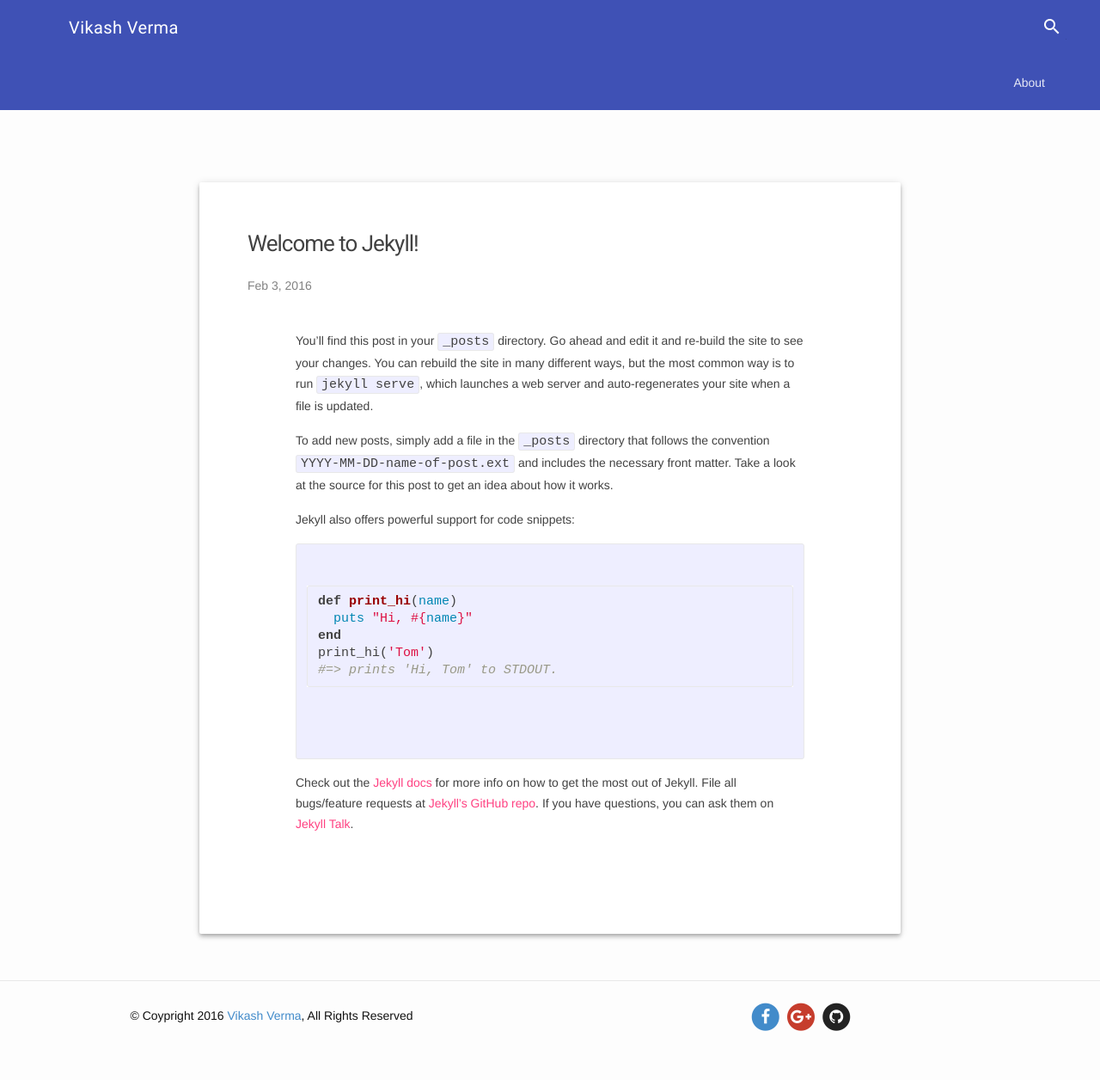
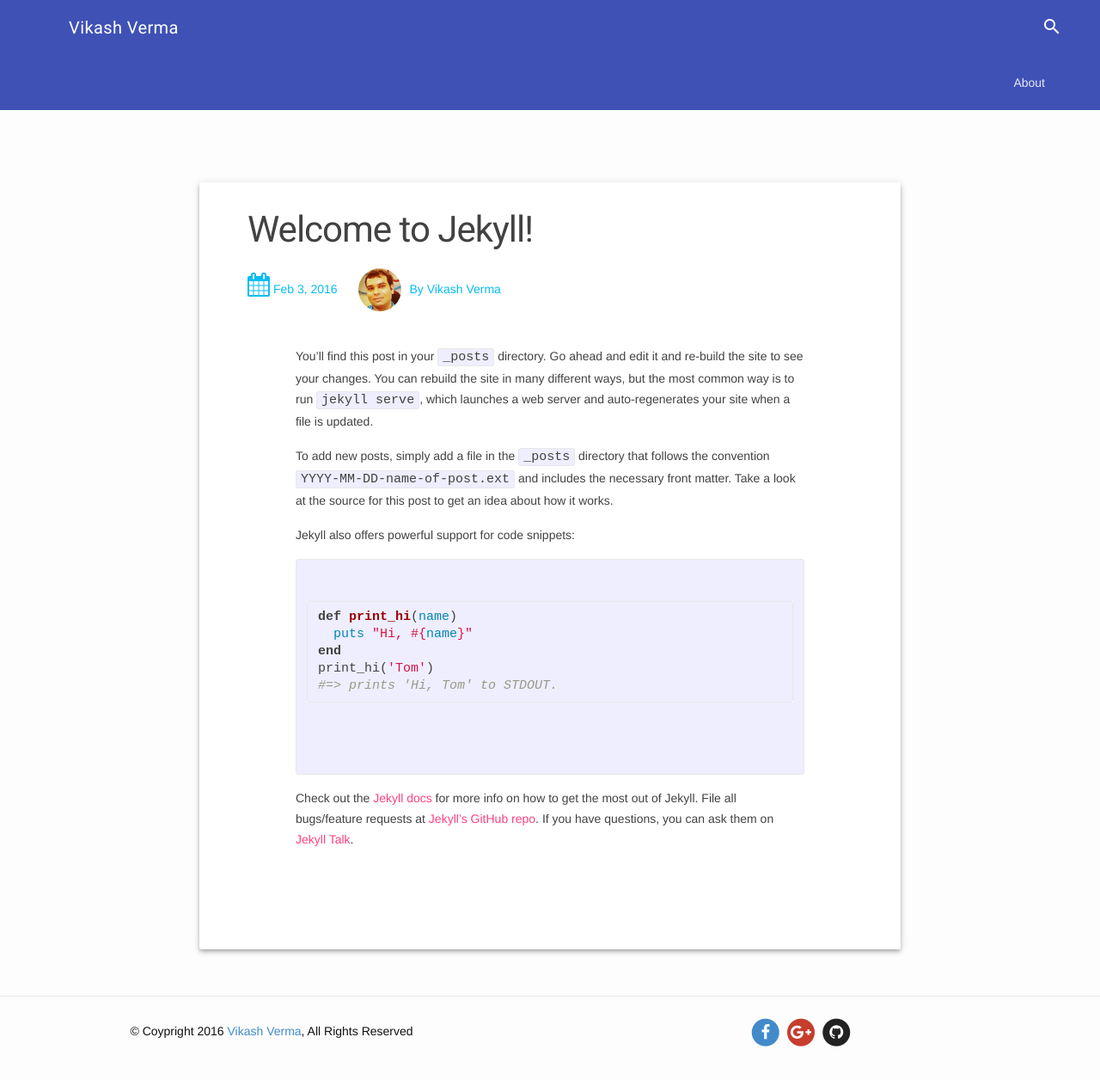
Before and after one commit to vikashvverma/vikashvverma.github.io, a Jekyll site: the page built from _posts/2016-02-03-welcome-to-jekyll.markdown, in a window 1280 px wide. Shown: the top 1256 px of the page at 86% size. Built offline with Jekyll 4.4.1, drawn with Linux system fonts in a browser that asks for light colours; nearby versions of some CDN libraries.

Commit message:
Update Post layout:point_up:

```diff
--- a/_includes/head.html
+++ b/_includes/head.html
@@ -15,6 +15,6 @@
    <!-- Material Design icon font -->
    <link rel="stylesheet" href="https://fonts.googleapis.com/icon?family=Material+Icons">
    <script src="https://code.getmdl.io/1.1.1/material.min.js" defer></script>
-   <link rel="stylesheet" href="https://fonts.googleapis.com/css?family=Roboto:regular,bold,italic,thin,light,bolditalic,black,medium&amp;lang=en">
+   <link rel="stylesheet" href="https://fonts.googleapis.com/css?family=Roboto:300,400,500,700,regular,bold,italic,thin,light,bolditalic,black,medium&amp;lang=en">
    <link defer href="https://maxcdn.bootstrapcdn.com/font-awesome/4.5.0/css/font-awesome.min.css" rel="stylesheet" integrity="sha256-3dkvEK0WLHRJ7/Csr0BZjAWxERc5WH7bdeUya2aXxdU= sha512-+L4yy6FRcDGbXJ9mPG8MT/3UCDzwR9gPeyFNMCtInsol++5m3bk2bXWKdZjvybmohrAsn3Ua5x8gfLnbE1YkOg==" crossorigin="anonymous">
 </head>
--- a/_layouts/post.html
+++ b/_layouts/post.html
@@ -10,8 +10,8 @@
     <article class="post" itemscope itemtype="http://schema.org/BlogPosting">
 
       <header class="post-header">
-        <h3 class="post-title" itemprop="name headline">{{ page.title }}</h3>
-        <p class="post-meta"><time datetime="{{ page.date | date_to_xmlschema }}" itemprop="datePublished">{{ page.date | date: "%b %-d, %Y" }}</time>{% if page.author %} • <span itemprop="author" itemscope itemtype="http://schema.org/Person"><span itemprop="name">{{ page.author }}</span></span>{% endif %}</p>
+        <h1 class="post-title" itemprop="name headline">{{ page.title }}</h1>
+        <p class="post-meta"><time datetime="{{ page.date | date_to_xmlschema }}" itemprop="datePublished"><i class="fa fa-calendar fa-2x post_date"></i> <span class="post_date">{{ page.date | date: "%b %-d, %Y" }}</span></time> <span itemprop="author" itemscope itemtype="http://schema.org/Person"><span itemprop="name"><span class="avatar_wrapper"><img src="/images/Vikash_Verma.jpg" class="author_avatar" />By {{site.data.author.name}}</span></span></span></p>
       </header>
 
       <div class="post-content" itemprop="articleBody">
@@ -19,6 +19,6 @@
       </div>
 
     </article>
-
+{% include post-footer.html %}
   </div>
 </div>
--- a/index.html
+++ b/index.html
@@ -9,7 +9,7 @@
   </div>
   <div class="mdl-card__supporting-text">
     <i class="fa fa-calendar fa-2x post_date"></i> <span class="post_date">{{ post.date | date: "%b %-d, %Y" }}</span>
-    <span class="avatar_wrapper"><img src="images/Vikash_Verma.jpg" class="author_avatar" />By {{site.data.author.name}}</span>
+    <span class="avatar_wrapper"><img src="/images/Vikash_Verma.jpg" class="author_avatar" />By {{site.data.author.name}}</span>
     <br/>
     <p>{% if post.excerpt %}{{ post.excerpt | strip_html | strip_newlines | truncate: 400 }}{% else %}{{ site.description }}{% endif %}</p>
   </div>
```
Also changed, not shown: _includes/post-footer.html (added).
